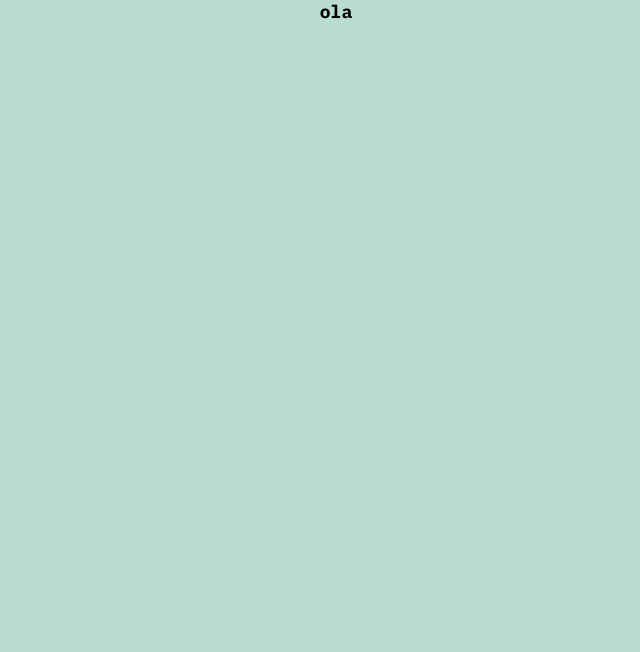
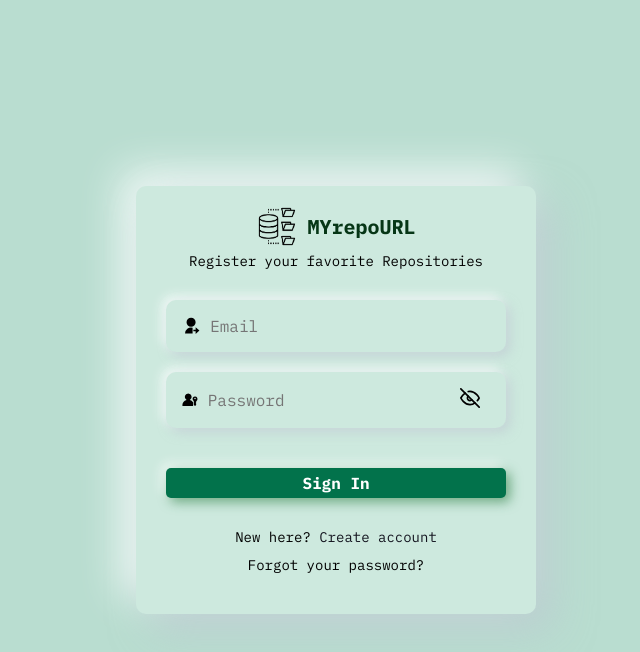
Before and after one commit to ivanbs14/Web_MYrepoURL, a React (Vite) app: page / in a window 1280 px wide. Shown: the top 652 px of the page, without its empty margins (304-944 px from the left). Built offline with nearby package versions, Linux system fonts and the light colour scheme.

Commit message:
feat: view console data.login 1.1

```diff
--- a/src/components/SignIn/index.tsx
+++ b/src/components/SignIn/index.tsx
@@ -1,4 +1,5 @@
 import { useState } from "react";
+import { useAuth } from '../../hooks/auth';
 
 import { Container } from "./styles";
 import Logo from '../../assets/5OnRVY-LogoMakr.png'
@@ -8,11 +9,12 @@ import { InputS } from "../InputS";
 import { Button } from "../Button";
 
 interface SignInProps {
-   onFormValidation: (isValid: boolean, formData: { email: string, password: string }) => void;
+   onFormValidation: (isValid: boolean, message?: string) => void;
    onCreateAccountClick: () => void;
 }
 
 export function SignIn({ onFormValidation, onCreateAccountClick }: SignInProps) {
+   const { signIn } = useAuth();
    const [email, setEmail] = useState("");
    const [password, setPassword] = useState("");
    const [, setIsFormValid] = useState(false);
@@ -31,13 +33,23 @@ export function SignIn({ onFormValidation, onCreateAccountClick }: SignInProps)
    };
 
    // Event handler for button click
-   const handleButtonClick = () => {
+   const handleButtonClick = async () => {
       const allFieldsFilled = email.trim() !== '' && password.trim() !== '';
-      setIsFormValid(allFieldsFilled);
 
       if (allFieldsFilled) {
-         const formData = { email, password };
-         onFormValidation(allFieldsFilled, formData);
+         try {
+            await signIn({ email, password });
+            onFormValidation(true);
+         } catch (error) {
+            console.error(error);
+            if (error instanceof Error) {
+               onFormValidation(false, `${error.message}`);
+            }else {
+               console.log('Erro desconhecido ao realizar login');
+            }
+         }
+      } else {
+         onFormValidation(false, "FILL IN ALL FIELDS");
       }
    };
 
--- a/src/hooks/auth.tsx
+++ b/src/hooks/auth.tsx
@@ -1,5 +1,5 @@
 import { createContext, useContext, useState, useEffect, ReactNode } from "react";
-import { users } from "../utils/dataAdm";
+import { usersLog } from "../utils/dataAdm";
 
 interface User {
   email: string;
@@ -32,20 +32,19 @@ function AuthProvider({ children }: AuthProviderProps) {
   async function signIn({ email, password }: User): Promise<void> {
     return new Promise((resolve, reject) => {
       try {
-        const user = users.find(u => u.email === email && u.password === password);
+        const user = usersLog.find(u => u.email === email && u.password === password);
 
         if (user) {
           localStorage.setItem("@REALB:user", JSON.stringify(user));
           setData({ user, signIn, signOut });
-          resolve(); // Resolvendo a Promise com sucesso
+          resolve();
         } else {
-          console.error("Usuário não existe");
-          reject(new Error("Usuário não encontrado")); // Rejeitando a Promise com um erro
+          reject(new Error("USER DOES NOT EXIST."));
         }
       } catch (error) {
         console.error('Erro ao realizar login:', error);
         alert("Não foi possível entrar.");
-        reject(error); // Rejeitando a Promise com o erro
+        reject(error);
       }
     });
   }
--- a/src/pages/HomeUser/index.tsx
+++ b/src/pages/HomeUser/index.tsx
@@ -1,10 +1,21 @@
+import { useNavigate } from 'react-router-dom';
 import './styles.css';
 
+import { useAuth } from '../../hooks/auth';
+
 export function HomeUser() {
+  const { signOut } = useAuth();
+  const navigate = useNavigate();
+
+  const handleLogout = () => {
+    signOut();
+    navigate('/');
+  };
 
   return (
     <div className='containerBody'>
       <h1>ola</h1>
+      <button onClick={handleLogout}>sair</button>
     </div>
   )
 }
--- a/src/pages/Sign/index.tsx
+++ b/src/pages/Sign/index.tsx
@@ -21,14 +21,14 @@ export function Sign() {
   };
 
   // Function to handle form validation from the SignOut component
-  const handleFormValidation = (isValid: boolean, formData: { email: string, password: string }) => {
+  const handleFormValidation = (isValid: boolean, message?: string) => {
     setIsFormValid(isValid);
 
     if (!isValid) {
-      setAlertMessage('FILL IN ALL FIELDS...');
+      setAlertMessage(message || '');
       setAlertDisabled(false);
     } else {
-      console.log(formData)
+      console.log(message)
       setAlertDisabled(true);
     }
   };
@@ -51,7 +51,7 @@ export function Sign() {
         </div>
         :
         <div className="page slide-in-bottom">
-          <SignOut onFormValidation={handleFormValidation} />
+          {/* <SignOut onFormValidation={handleFormValidation} /> */}
         </div>
       }
     </div>
--- a/src/routes/index.tsx
+++ b/src/routes/index.tsx
@@ -11,7 +11,7 @@ export function Routes() {
   return (
 
     <BrowserRouter>
-      {user?.isAdmin ? <AuthRoutes /> : <AppRoutes />}
+      {user ? <AppRoutes /> : <AuthRoutes />}
     </BrowserRouter>
   );
 }
--- a/src/utils/dataAdm.ts
+++ b/src/utils/dataAdm.ts
@@ -1,8 +1,8 @@
 
 
-const users = [
-  { name: 'Olivia Rhye', email: "admin", password: "123", isAdmin: true, licence: 20, activeLicences: 12},
-  { name: 'Rhye Olivia',email: "user", password: "123", isAdmin: false, licence: 20, activeLicences: 12 },
+const usersLog = [
+  { name: 'Olivia Rhye', email: "adm", password: "123", isAdmin: true, licence: 20, activeLicences: 12},
+  { name: 'Rhye Olivia',email: "use", password: "123", isAdmin: false, licence: 20, activeLicences: 12 },
 ];
 
-export { users };
+export { usersLog };
```
